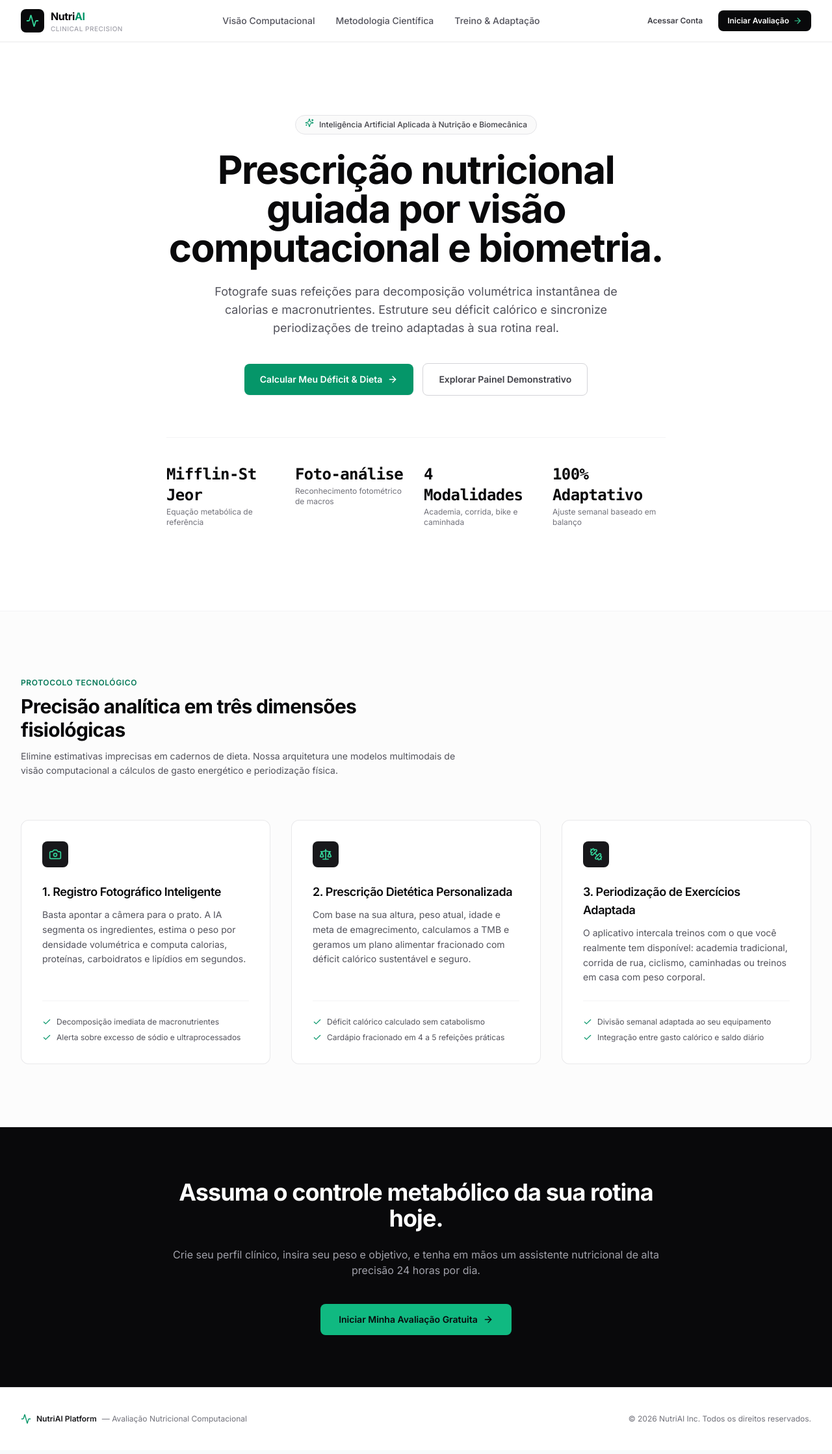
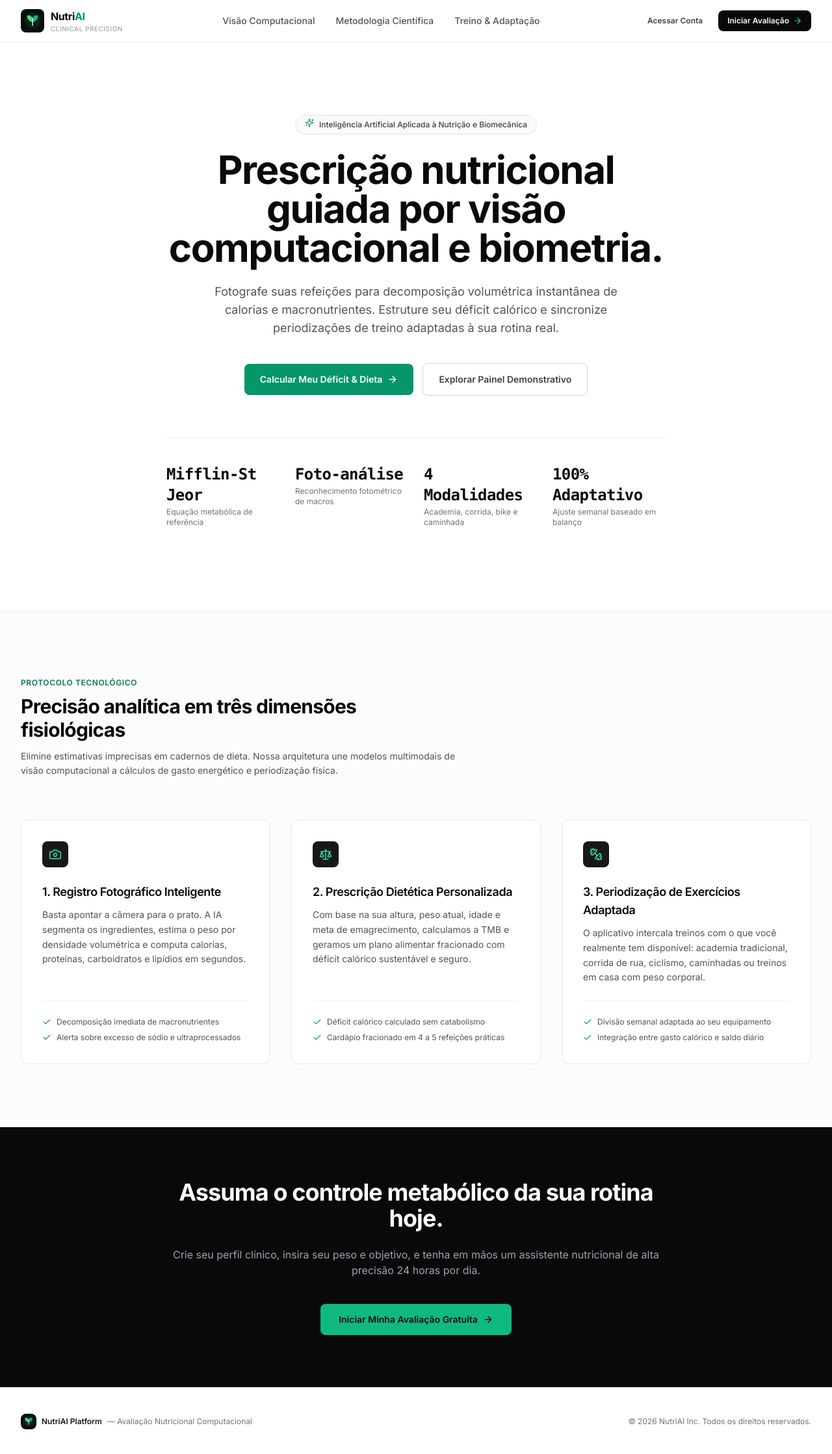
Before and after one commit to nicolascosta17/nutriai, a Next.js app: page / in a window 1280 px wide. Shown: the whole page at 65% size. Built offline with nearby package versions, Linux system fonts and the light colour scheme.

Commit message:
Aplica a identidade NutriAI e melhora a senha em src/app/page.tsx

```diff
--- a/src/app/page.tsx
+++ b/src/app/page.tsx
@@ -1,6 +1,6 @@
+import NutriLogo from "@/components/NutriLogo";
 import Link from "next/link";
 import {
-  Activity,
   Camera,
   Sparkles,
   Dumbbell,
@@ -21,9 +21,7 @@ export default function HomePage() {
       <header className="sticky top-0 z-50 border-b border-zinc-200/80 bg-white/90 backdrop-blur-md">
         <div className="mx-auto flex h-16 max-w-7xl items-center justify-between gap-2 px-3 sm:px-6 lg:px-8">
           <Link href="/" className="flex items-center gap-2.5">
-            <div className="flex h-9 w-9 items-center justify-center rounded-lg bg-zinc-950 text-emerald-400">
-              <Activity className="h-5 w-5" strokeWidth={2.2} />
-            </div>
+            <NutriLogo className="h-9 w-9" />
             <div className="flex flex-col">
               <span className="text-base font-bold tracking-tight text-zinc-950">
                 Nutri<span className="text-emerald-600">AI</span>
@@ -237,7 +235,7 @@ export default function HomePage() {
       <footer className="border-t border-zinc-200 py-10 bg-white">
         <div className="mx-auto max-w-7xl px-4 sm:px-6 lg:px-8 flex flex-col sm:flex-row items-center justify-between gap-4 text-xs text-zinc-500">
           <div className="flex items-center gap-2">
-            <Activity className="w-4 h-4 text-emerald-600" />
+            <NutriLogo className="h-6 w-6 rounded" />
             <span className="font-semibold text-zinc-900">NutriAI Platform</span>
             <span>— Avaliação Nutricional Computacional</span>
           </div>
```
